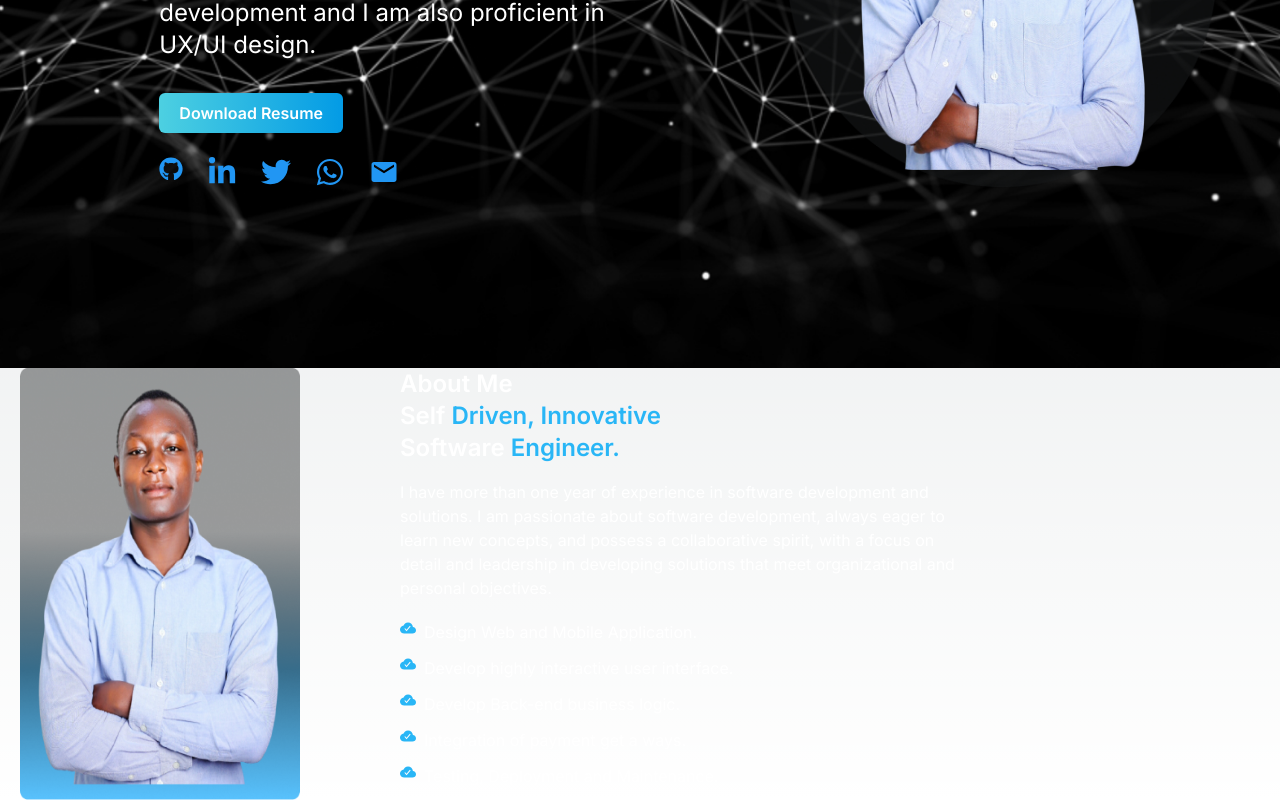
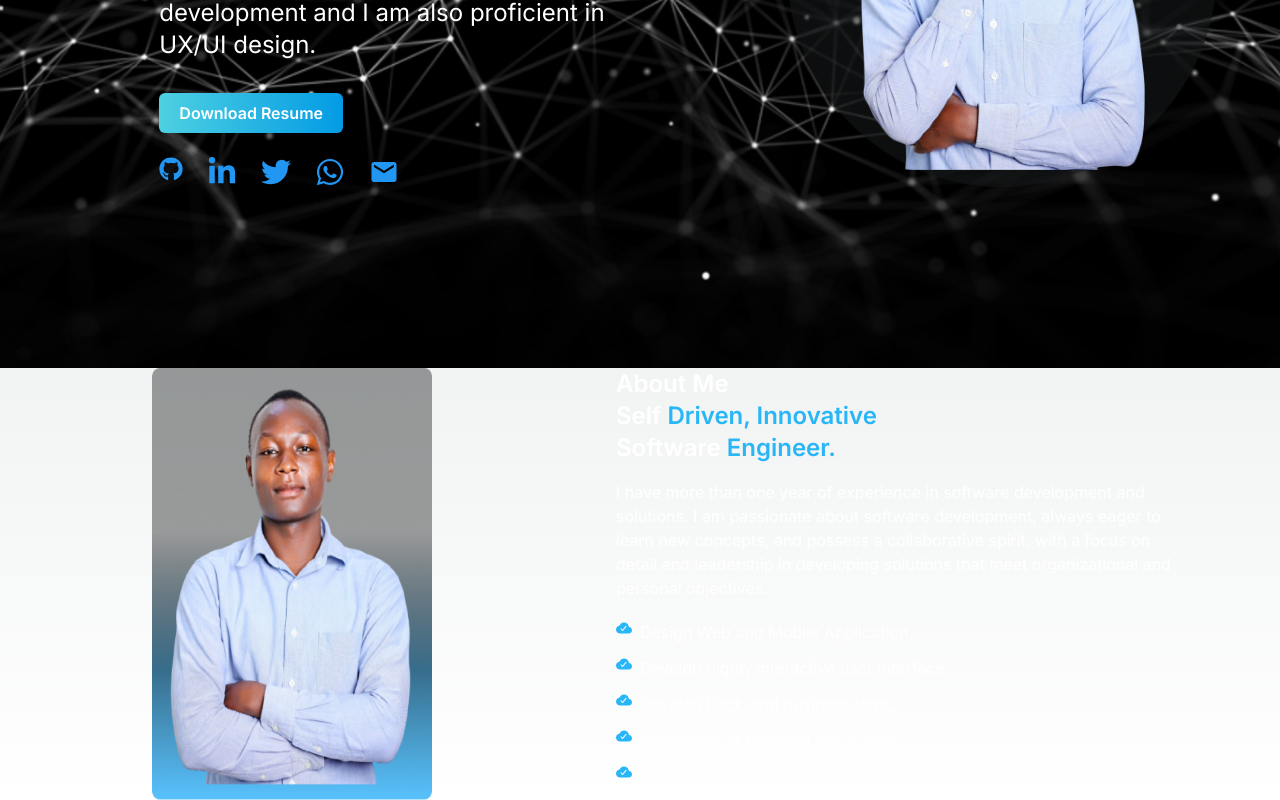
Before and after one commit to gilbert-ku/g.ku, a Next.js app: page / in a window 1280 px wide. Shown: the part 523-1323 px from the top of the page. Built offline with nearby package versions, Linux system fonts and the light colour scheme.

Commit message:
update style in about page

```diff
--- a/app/page.jsx
+++ b/app/page.jsx
@@ -12,7 +12,7 @@ export default function Home() {
   return (
     // <main className=" home-pg flex min-h-screen flex-col items-center justify-between" >
     <>
-      <main className="home-pg  flex justify-center items-center min-h-screen text-white">
+      <main className="home-pg flex justify-center items-center min-h-screen text-white">
 
         <div className="lg:flex justify-evenly my-4 md:my-12">
             <div className="px-5 md:px-8 lg:px-24 lg:w-1/2">
--- a/components/about/About.jsx
+++ b/components/about/About.jsx
@@ -5,7 +5,8 @@ import { IoCloudDoneSharp } from "react-icons/io5";
 function About() {
   return (
     <>
-        <div className='mx-auto lg:flex'>
+        <section className='flex justify-center items-center'>
+            <div className=' lg:flex  justify-evenly'>
 
                 {/* image */}
                 <Image
@@ -13,7 +14,7 @@ function About() {
                     width={300}
                     height={300}
                     alt="profile image"
-                className="px-5 md:pr-0 mt-5 lg:mt-0 hidden lg:block "
+                    className="px-5 md:pr-0 mt-5 lg:mt-0 hidden lg:block lg:ml-12"
                     loading="lazy"
                 />
 
@@ -42,8 +43,9 @@ function About() {
                         <li className='flex my-1 lg:my-3'><IoCloudDoneSharp className='mr-2 text-light-blue-400'/> <span className=''>Testing, Deployment and Maintenance.</span></li>
                     </ul>
                 </div>
+            </div>
+        </section>
 
-        </div>
     </>
   )
 }
```
Lines whose indentation alone changed are shown as unchanged.
